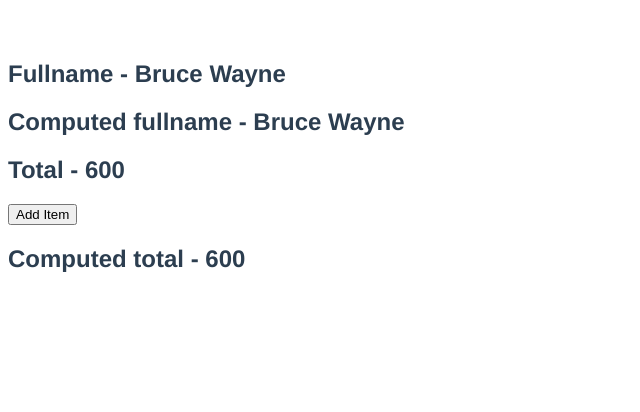
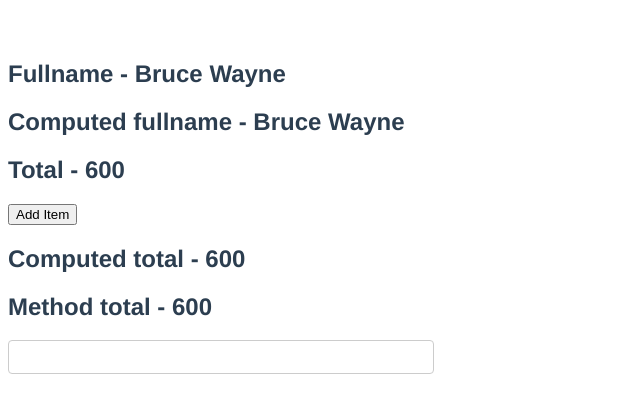
Before and after one commit to rclarian/Vue.js_3_A, a Vue app in the folder hello-world/: page / in a window 1280 px wide. Shown: the top 412 px of the page, without its empty margins (0-640 px from the left). Built offline with nearby package versions, Linux system fonts and the light colour scheme.

Commit message:
#24. Vue JS 3 Tutorial - 24 - Computed Properties vs Methods - (method is always called, computed properties not re-calculated)
#24. Vue JS 3 Tutorial - 24 - Computed Properties vs Methods - (method is always called, computed properties not re-calculated)

```diff
--- a/hello-world/src/App.vue
+++ b/hello-world/src/App.vue
@@ -7,6 +7,8 @@
     </h2>
     <button @click="items.push({id: 4, title: 'Keyboard', price: 50})">Add Item</button>
     <h2>Computed total - {{ total }}</h2>
+    <h2>Method total - {{ getTotal() }}</h2>
+    <input type="text" v-model="country">
   </div>
 </template>
 
@@ -34,16 +36,22 @@
           title: 'Laptop',
           price: 300,
         },
-      ]
+      ],
+      country: '',
     };
   },
   methods: {
+    getTotal(){
+      console.log('GeTotal method');
+      return this.items.reduce((total, curr) => (total = total + curr.price), 0);
+    }
   },
   computed: {
     fullName() {
       return `${this.firstName} ${this.lastName}`;
     },
     total() {
+      console.log('total computed property');
       return this.items.reduce((total, curr) => (total = total + curr.price), 0);
     }
   }
```
